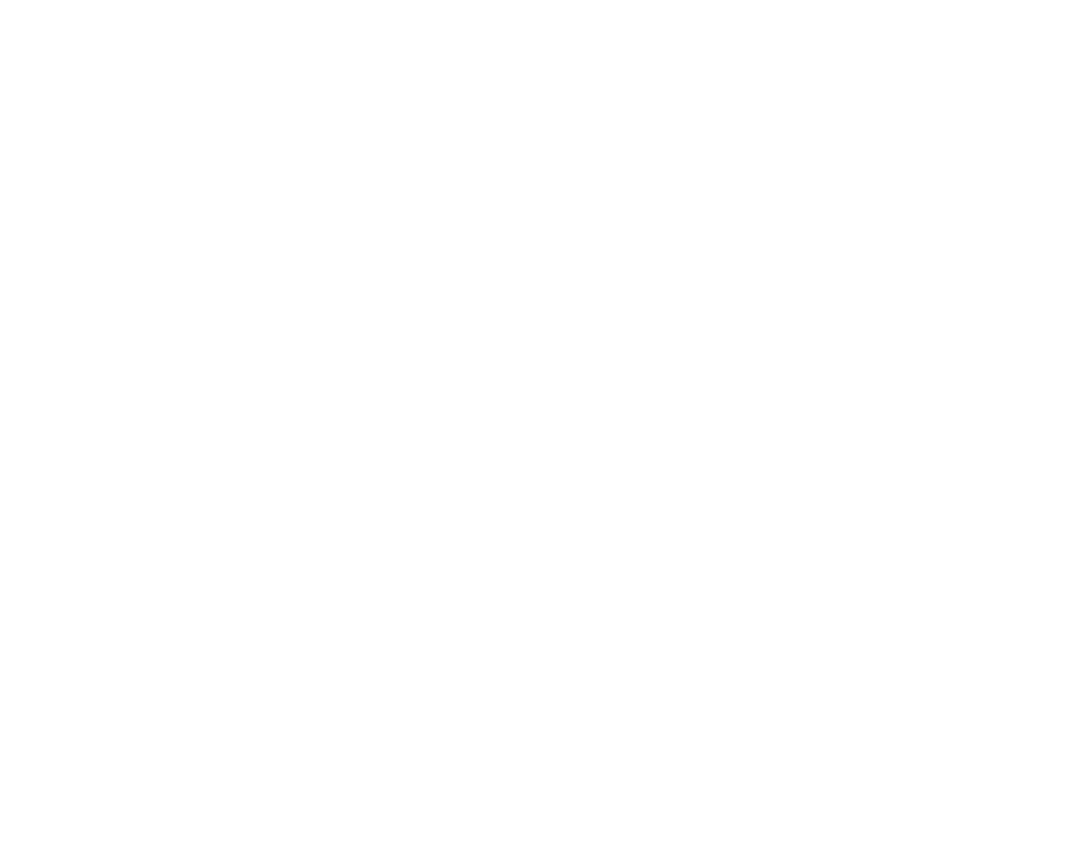
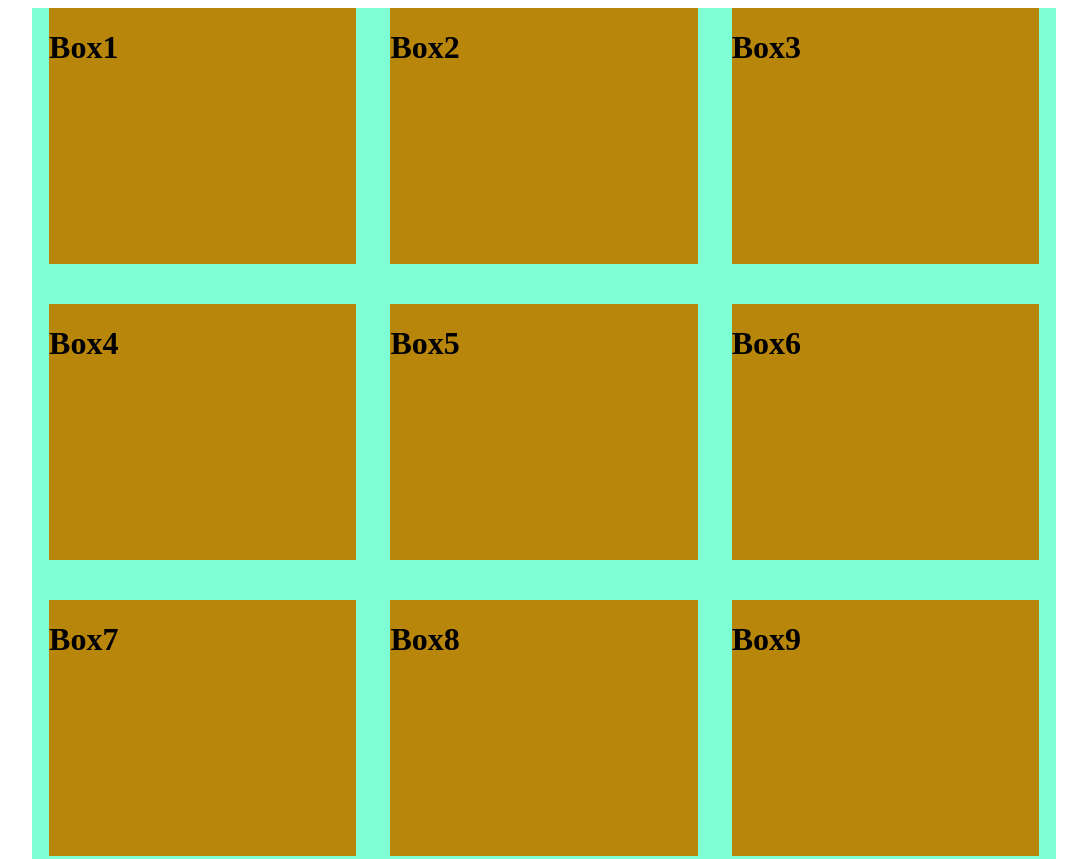
Before and after one commit to kirancyrusken/3_portfolio, a plain HTML site: page index.html in a window 1280 px wide. Shown: the top 859 px of the page, without its empty margins (96-1183 px from the left). Before the commit the page ends 800 px from the top, so only its background shows below. Drawn offline with Linux system fonts and the light colour scheme.

Commit message:
Added container & made them responsive

```diff
--- a/index.html
+++ b/index.html
@@ -7,6 +7,38 @@
     <link rel="stylesheet" href="style.css">
 </head>
 <body>
+    <div class="container">
+        <div class="col">
+            <h1>Box1</h1>
+        </div>
+        <div class="col">
+            <h1>Box2</h1>
+        </div>
+        <div class="col">
+            <h1>Box3</h1>
+        </div>
+        <div class="col">
+            <h1>Box4</h1>
+        </div>
+        <div class="col">
+            <h1>Box5</h1>
+        </div>
+        <div class="col">
+            <h1>Box6</h1>
+        </div>
+        <div class="col">
+            <h1>Box7</h1>
+        </div>
+        <div class="col">
+            <h1>Box8</h1>
+        </div>
+        <div class="col">
+            <h1>Box9</h1>
+        </div>
+        <div class="col">
+            <h1>Box0</h1>
+        </div>
+    </div>
 
 </body>
 </html>
--- a/style.css
+++ b/style.css
@@ -1,3 +1,28 @@
-body {
+.container {
+    min-height: 540px;
+    max-width: 1024px;
+    margin: auto;
+    background-color: aquamarine;
+    display: flex;
+    justify-content: space-around;
+    flex-wrap: wrap;
+}
 
+.col {
+    background-color: darkgoldenrod;
+    min-height: 256px;
+    width: 30%;
+    margin-bottom: 40px;
 }
+
+@media (max-width: 768px) {
+    .col {
+        width: 45%;
+    }
+}
+
+@media (max-width: 480px) {
+    .col {
+        width: 100%;
+    }
+}
```
